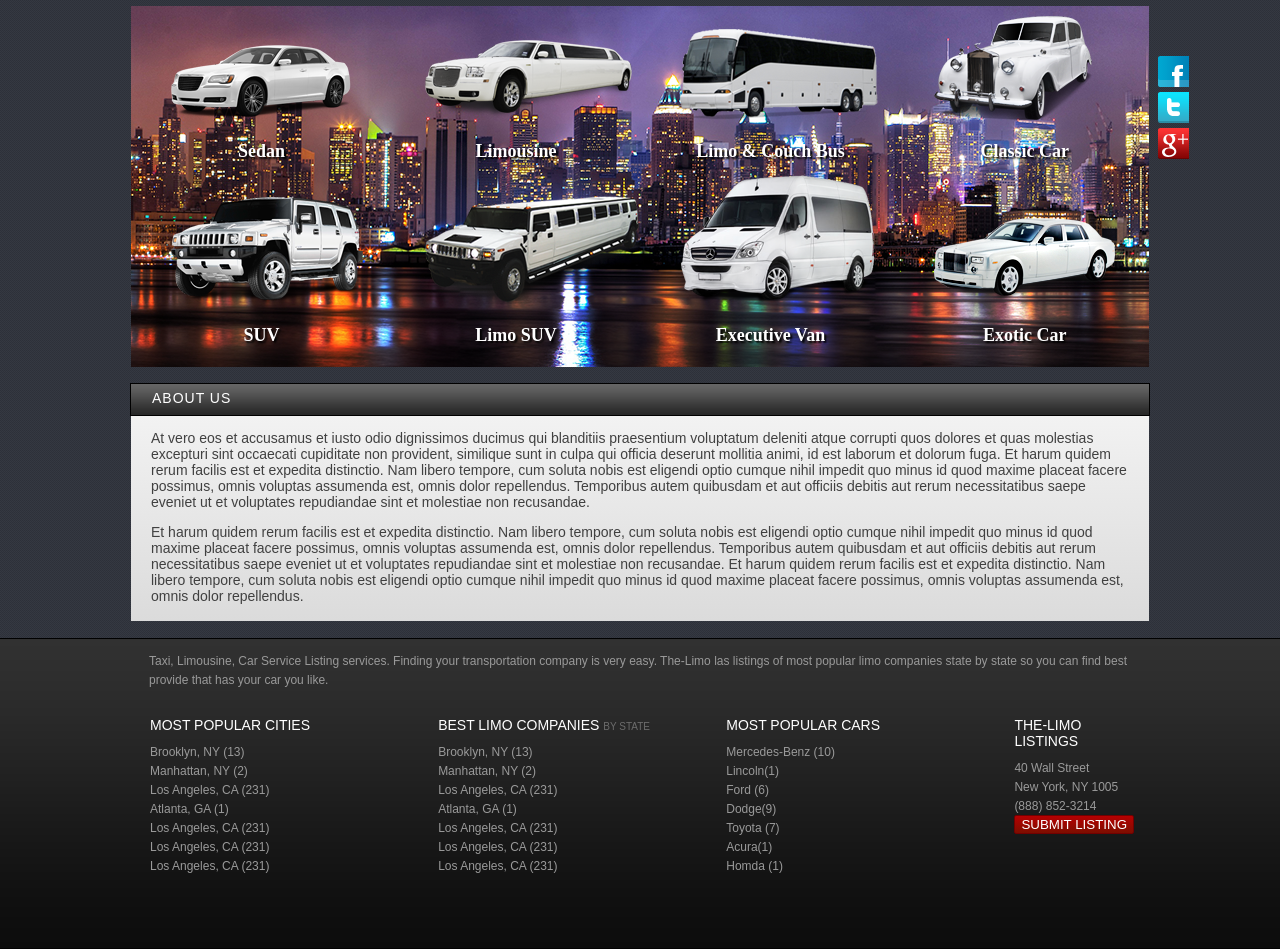
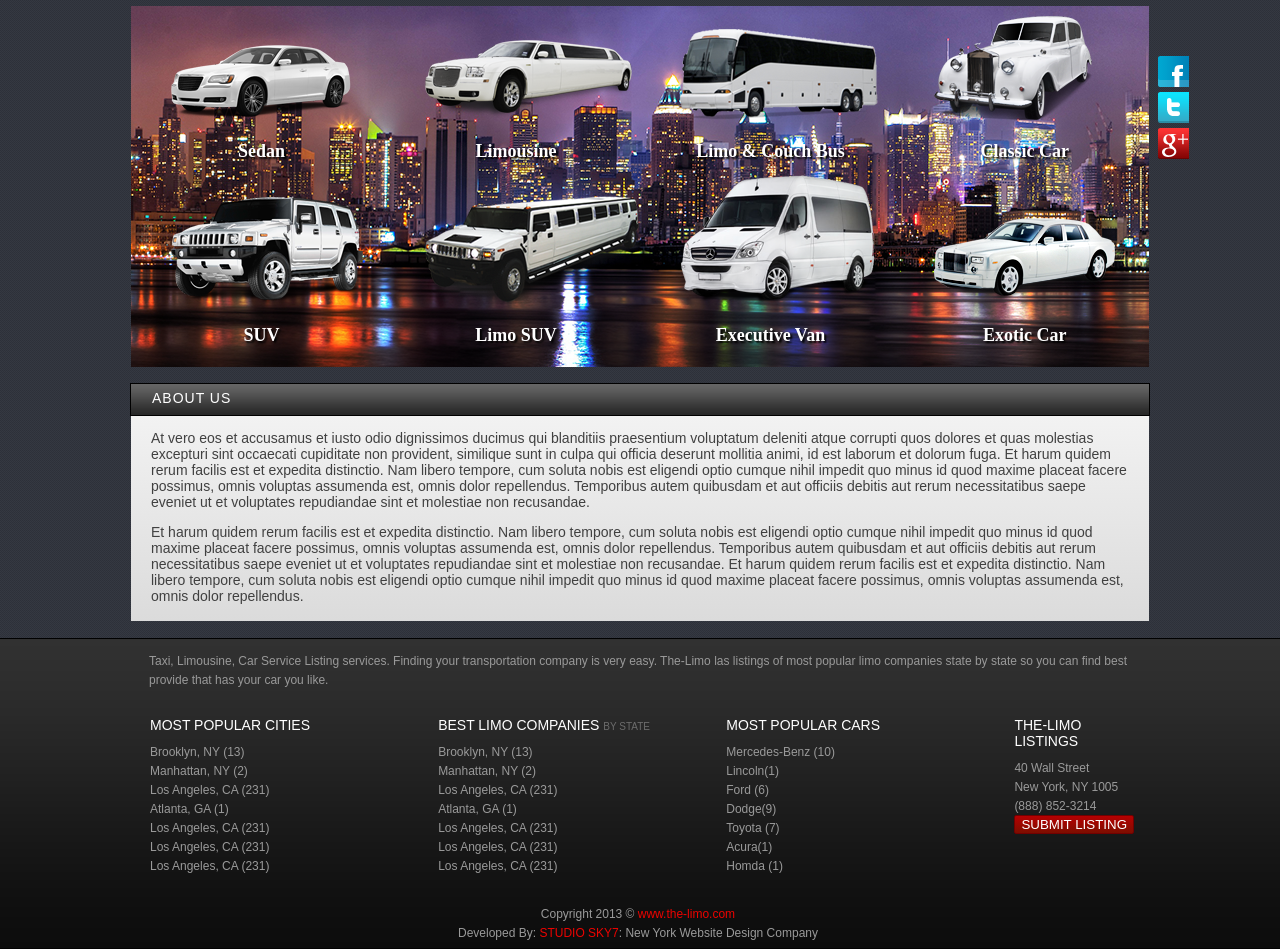
Before and after one commit to CrazyTimon/theLimoClassified, a plain HTML site: page index.html in a window 1280 px wide. Shown: the part 78-1027 px from the top of the page. Drawn offline with nearby package versions, Linux system fonts and the light colour scheme.

Commit message:
correction_v_2
correction_v_2

```diff
--- a/index.html
+++ b/index.html
@@ -223,16 +223,22 @@
                 </li>
             </ul>
         </div>
+        <div class="footer__description txt_center">
+                    Copyright 2013 © <a class="referal_red" href="http://www.the-limo.com/">www.the-limo.com</a><br>
+            Developed By: <a class="referal_red" href="http://www.sky7web.com/">STUDIO SKY7</a>: New York Website Design Company
+        </div>
     </div>
 </div>
 <script src="https://ajax.googleapis.com/ajax/libs/jquery/1.6.4/jquery.min.js" type="text/javascript"></script>
 <script src="js/choosen/chosen.jquery.js" type="text/javascript"></script>
 <script>
-    $('.js-chosen').chosen({disable_search_threshold: 100});
-    $('.slider__element').hide();
-    $('.content__socials').hide()
-    $('.slider__element').fadeIn(1000);
-    $('.content__socials').slideDown(1000)
+    $(function() {
+        $('.js-chosen').chosen({disable_search_threshold: 100});
+        $('.slider__element').hide();
+        $('.content__socials').hide()
+        $('.slider__element').fadeIn(1000);
+        $('.content__socials').slideDown(1000);
+    });
 </script>
 </body>
 </html>
--- a/style.css
+++ b/style.css
@@ -517,3 +517,12 @@ body{
     filter: progid:DXImageTransform.Microsoft.gradient( startColorstr='#f3f3f3', endColorstr='#dbdbdb',GradientType=0 ); /* IE6-8 */
     border-bottom: 1px solid #747474;
 }
+
+.referal_red{
+    color: #ec0300;
+    text-decoration: none;
+}
+
+.txt_center{
+    text-align: center;
+}
```
Also changed, not shown: content.html (+6 -0 lines).
